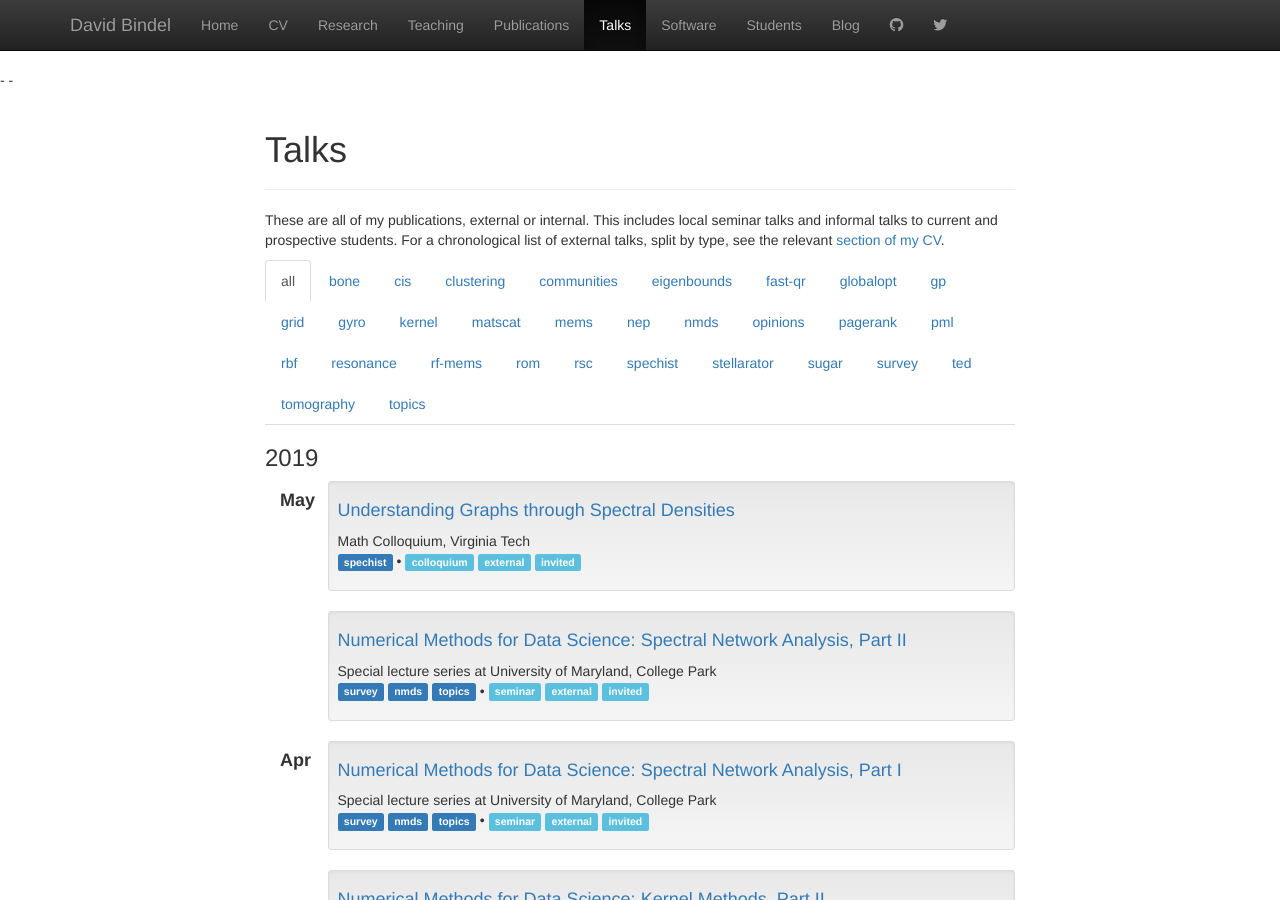
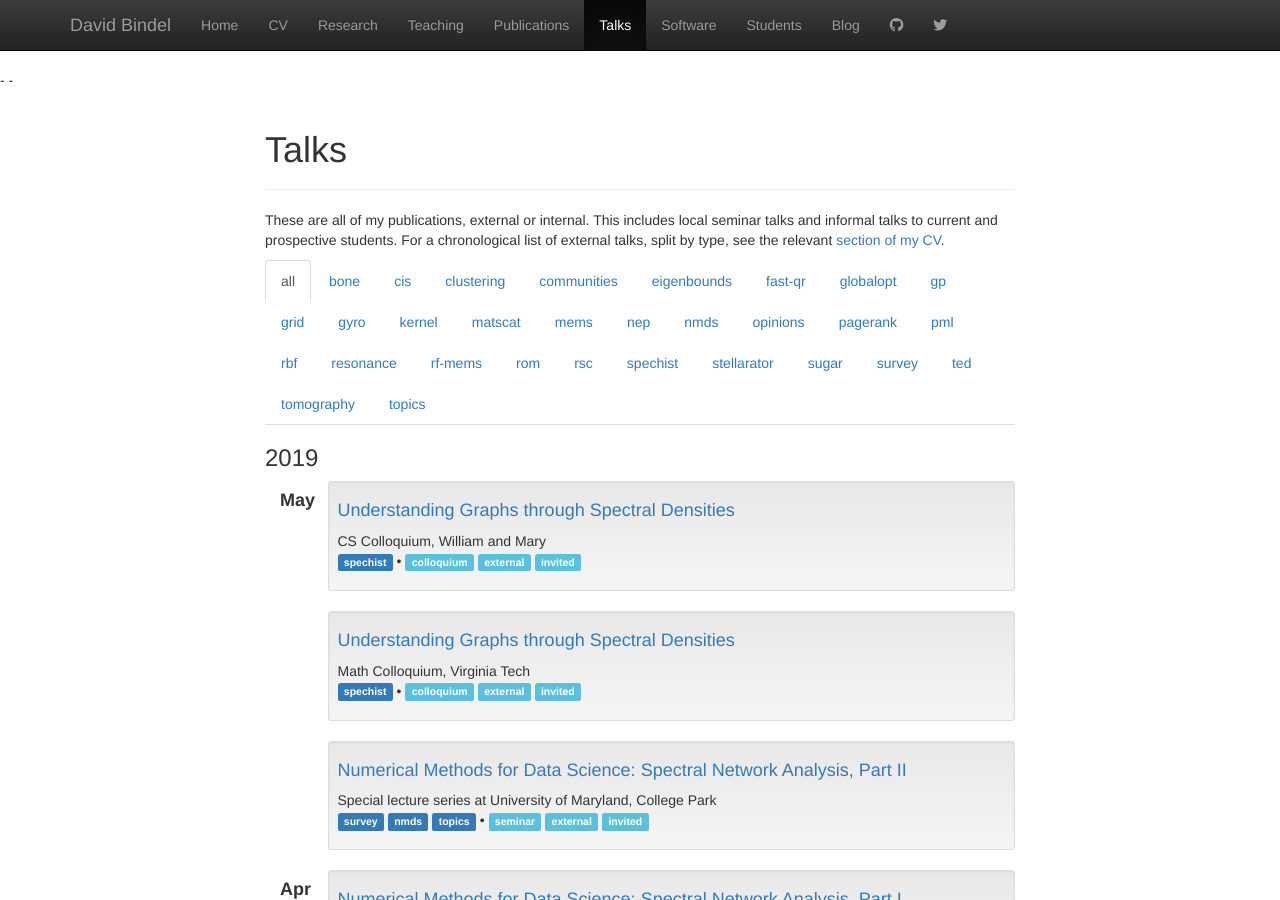
Before and after one commit to dbindel/cornell_web, a Jekyll site: the page built from talks.html, in a window 1280 px wide and 900 px high. Built offline with Jekyll 4.4.1, drawn with Linux system fonts in a browser that asks for light colours; nearby versions of some CDN libraries.

Commit message:
Added W&M talk link.

```diff
--- a/_data/present.yml
+++ b/_data/present.yml
@@ -1140,3 +1140,9 @@
   tags: [spechist]
   where: Math Colloquium, Virginia Tech
   type: [colloquium, external, invited]
+-
+  file: 2019-05-vt/vt-may19.pdf
+  title: "Understanding Graphs through Spectral Densities"
+  tags: [spechist]
+  where: CS Colloquium, William and Mary
+  type: [colloquium, external, invited]
```
